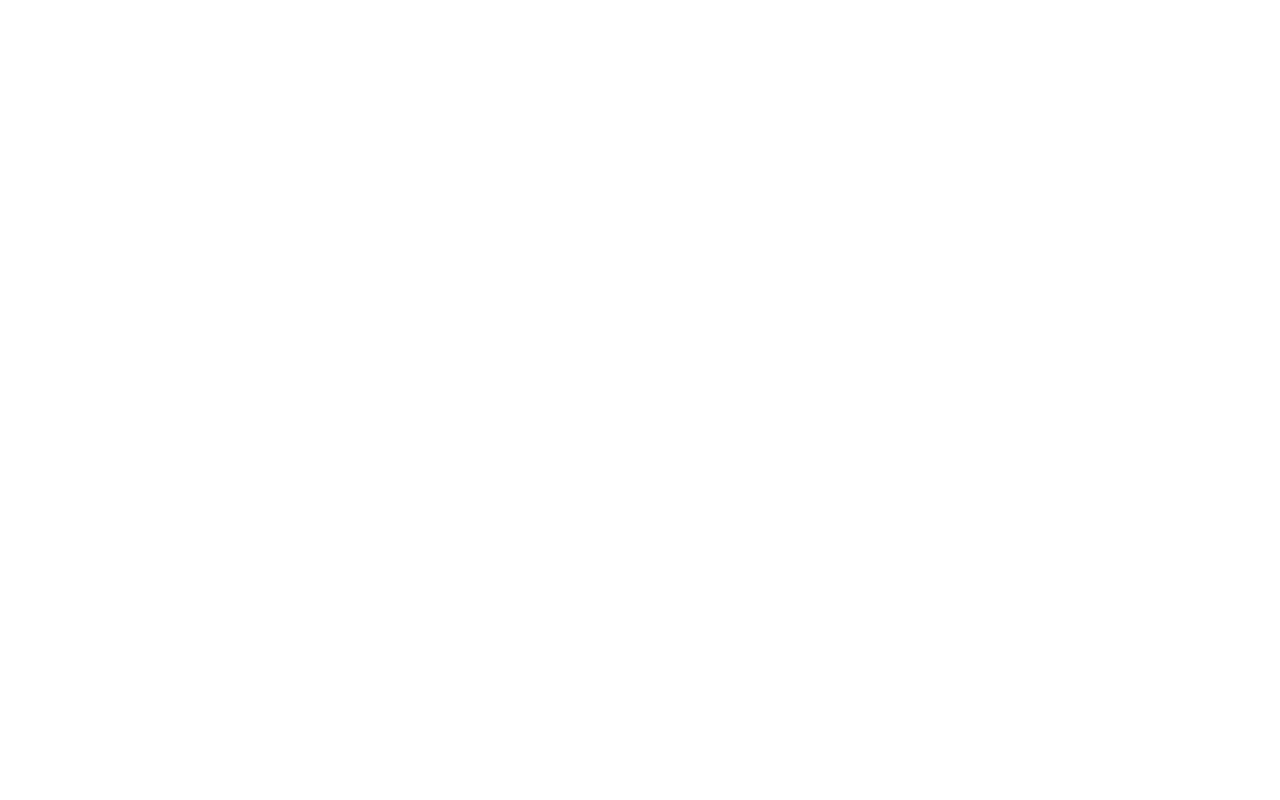
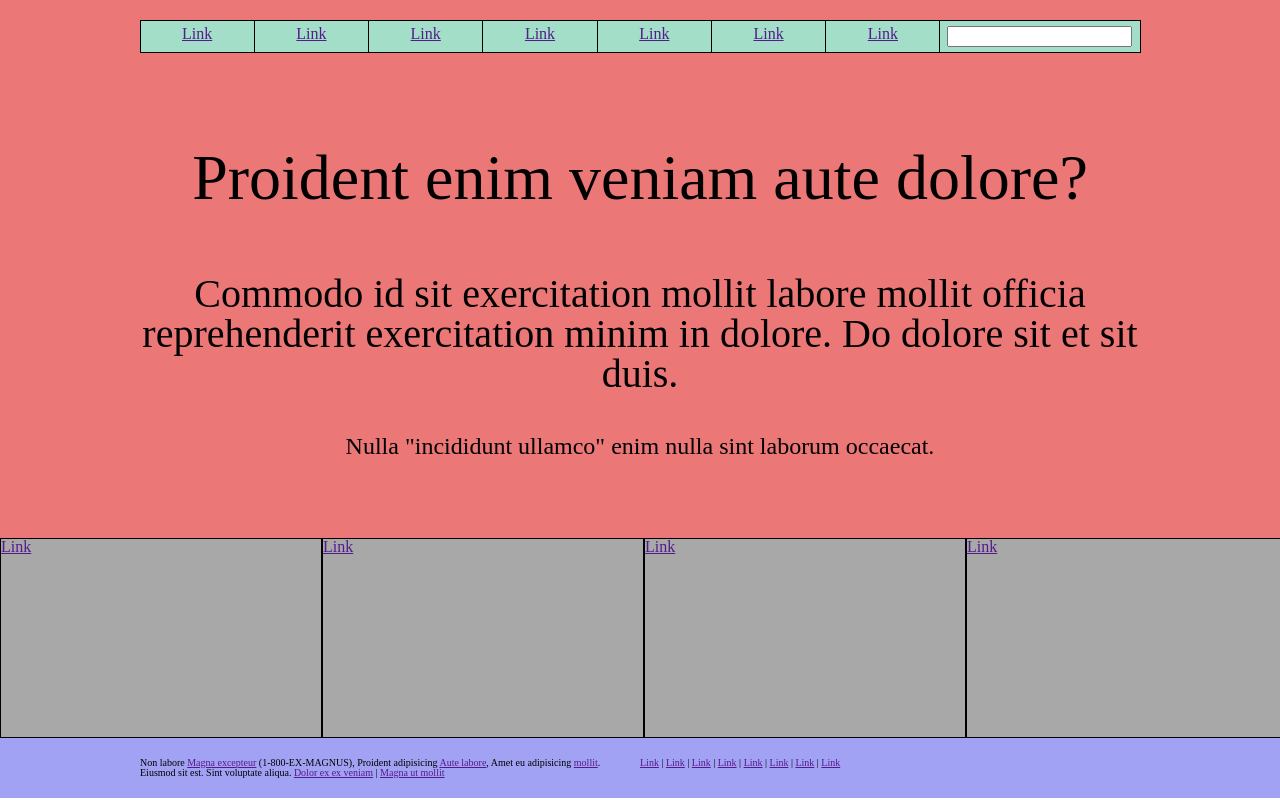
Before and after one commit to biscuitlegs/css-backgrounds-and-gradients, a plain HTML site: page index.html in a window 1280 px wide. Drawn offline with Linux system fonts and the light colour scheme.

Commit message:
Add structure and positioning

```diff
--- a/index.html
+++ b/index.html
@@ -9,6 +9,41 @@
     <link rel="stylesheet" href="stylesheets/main.css">
 </head>
 <body>
-
+    <section id="hero">
+        <nav id="hero-nav">
+            <a href="">Link</a>
+            <a href="">Link</a>
+            <a href="">Link</a>
+            <a href="">Link</a>
+            <a href="">Link</a>
+            <a href="">Link</a>
+            <a href="">Link</a>
+            <form action="">
+                <input type="text" name="search">
+            </form>
+        </nav>
+        <header id="hero-header">
+            <h1 class="title">Proident enim veniam aute dolore?</h1>
+            <p class="subtitle">Commodo id sit exercitation mollit labore mollit officia reprehenderit exercitation minim in dolore. Do dolore sit et sit duis.</p>
+            <p class="content">Nulla "incididunt ullamco" enim nulla sint laborum occaecat.</p>
+        </header>
+    </section>
+    <nav id="main-nav">
+        <a href="">Link</a>
+        <a href="">Link</a>
+        <a href="">Link</a>
+        <a href="">Link</a>
+    </nav>
+    <footer>
+        <nav class="left">
+            Non labore <a href="">Magna excepteur</a> (1-800-EX-MAGNUS), Proident adipisicing <a href="">Aute labore</a>, Amet eu adipisicing <a href="">mollit</a>.
+        </nav>
+        <nav class="right">
+            <a href="">Link</a> | <a href="">Link</a> | <a href="">Link</a> | <a href="">Link</a> | <a href="">Link</a> | <a href="">Link</a> | <a href="">Link</a> | <a href="">Link</a>
+        </nav>
+        <nav class="left">
+           Eiusmod sit est. Sint voluptate aliqua. <a href="">Dolor ex ex veniam</a> | <a href="">Magna ut mollit</a>
+        </nav>
+    </footer>
 </body>
 </html>
--- a/stylesheets/main.css
+++ b/stylesheets/main.css
@@ -0,0 +1,108 @@
+/*Hero*/
+
+#hero {
+    position: relative;
+    background-color: rgb(236, 119, 119);
+    height: 538px;
+}
+
+#hero-nav {
+    position: relative;
+    width: 1000px;
+    top: 20px;
+    margin: 0 auto;
+    text-align: center;
+    border: 1px solid black;
+    display: grid;
+    grid-template-columns: repeat(7, 1fr) 200px;
+    background: rgb(163, 223, 200);
+}
+
+#hero-nav > * {
+    border-left: 1px solid black;
+    padding: 5px;
+}
+
+#hero-nav:first-child {
+    border-right: 1px solid black;
+    border-left: none;
+}
+
+#hero-header {
+    display: flex;
+    flex-direction: column;
+    text-align: center;
+    justify-content: center;
+    position: relative;
+    height: 100%;
+    width: 100%;
+    min-width: 1024px;
+    margin: 0 auto;
+}
+
+#hero-header > * {
+    margin: 0 auto;
+}
+
+#hero-header .title {
+    font-size: 4em;
+    margin-bottom: 1em;
+    width: 900px;
+}
+
+#hero-header .subtitle {
+    font-size: 2.5em;
+    margin-bottom: 1em;
+    width: 1000px;
+}
+
+#hero-header .content {
+    font-size: 1.5em;
+    width: 1000px;
+}
+
+/*Main Nav*/
+
+#main-nav {
+    display: flex;
+    width: 100%;
+    min-width: 1024px;
+    height: 200px;
+}
+
+#main-nav > * {
+    flex: 1 0 25%;
+    background: rgb(168, 168, 168);
+    background-size: cover;
+    background-repeat: no-repeat;
+    background-position: center;
+    border: 1px solid black;
+}
+
+/*Footer*/
+
+footer {
+    display: grid;
+    grid-template-columns: 500px 500px;
+    justify-content: center;
+    justify-items: left;
+    width: 100%;
+    min-width: 1024px;
+    font-size: 10px;
+    text-align: center;
+    text-align: left;
+    padding: 20px 0px;
+    background: rgb(162, 162, 245);
+}
+
+footer > * {
+    width: 100%;
+}
+
+footer .left {
+    grid-column: 1;
+}
+
+footer .right {
+    grid-column: 2;
+}
```
